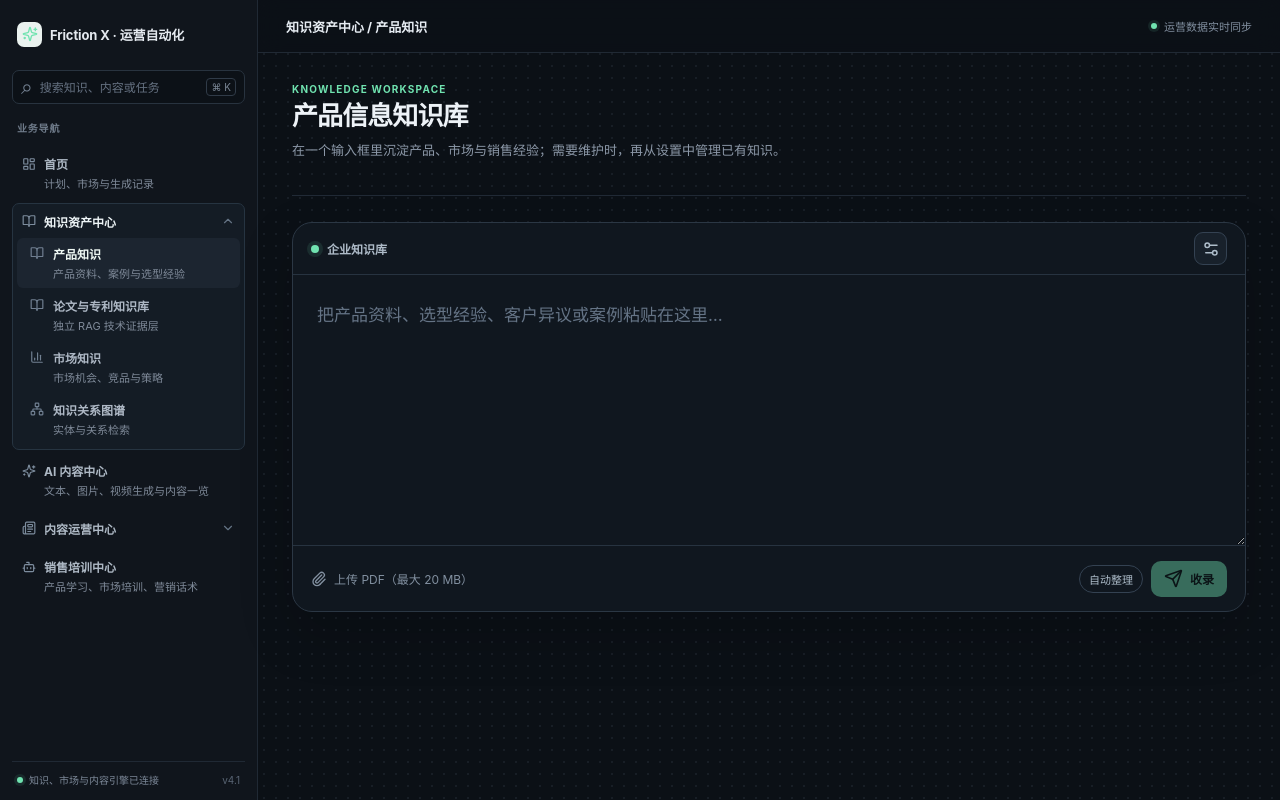
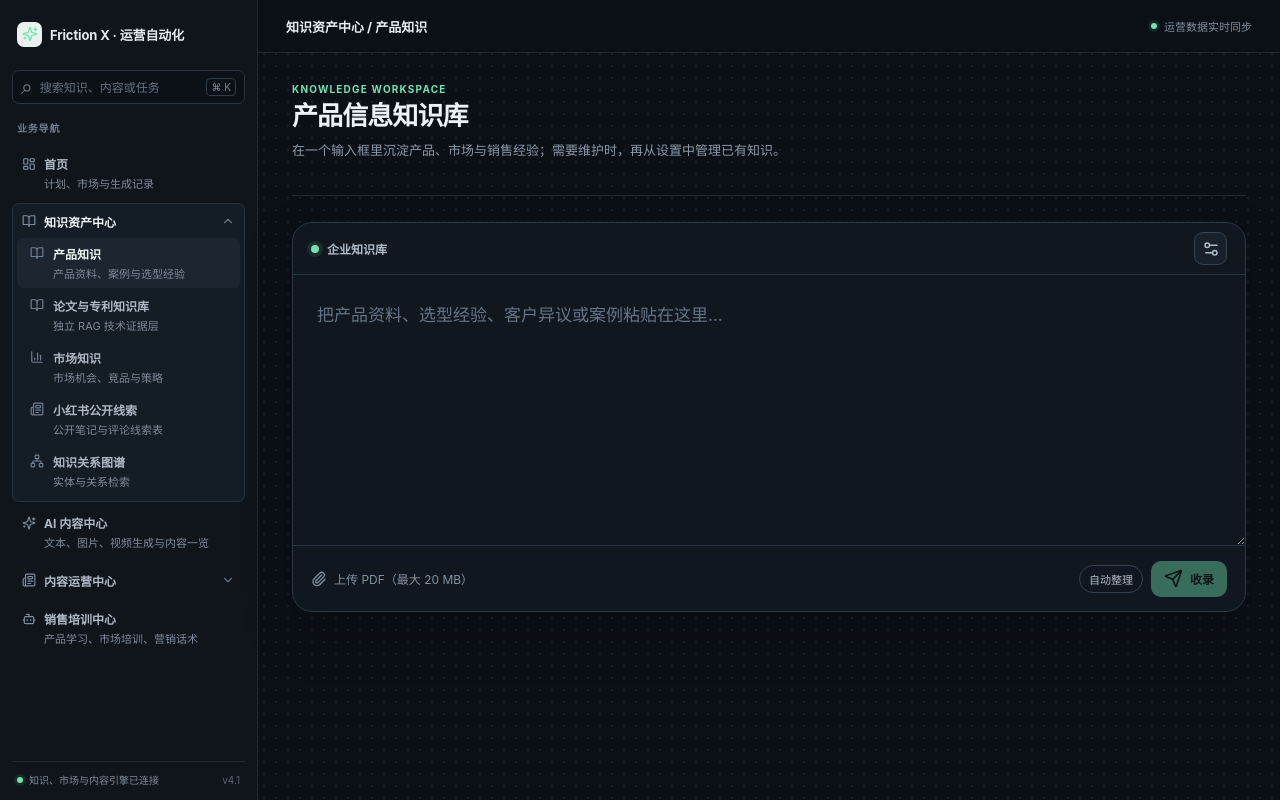
Before and after one commit to Hanlin-YE/Operation-Agent-Platform, a Next.js app: page /knowledge in a window 1280 px wide. Built offline with nearby package versions, Linux system fonts and the light colour scheme.

Commit message:
feat: add xiaohongshu signal table

```diff
--- a/src/components/layout/OperationsShell.tsx
+++ b/src/components/layout/OperationsShell.tsx
@@ -24,6 +24,7 @@ const navigationGroups: NavigationGroup[] = [
       { href: "/knowledge", title: "产品知识", meta: "产品资料、案例与选型经验", icon: BookOpen },
       { href: "/content/library", title: "论文与专利知识库", meta: "独立 RAG 技术证据层", icon: BookOpen },
       { href: "/marketing", title: "市场知识", meta: "市场机会、竞品与策略", icon: BarChart3 },
+      { href: "/marketing/xiaohongshu", title: "小红书公开线索", meta: "公开笔记与评论线索表", icon: Newspaper },
       { href: "/graph", title: "知识关系图谱", meta: "实体与关系检索", icon: Network }
     ]
   },
```
